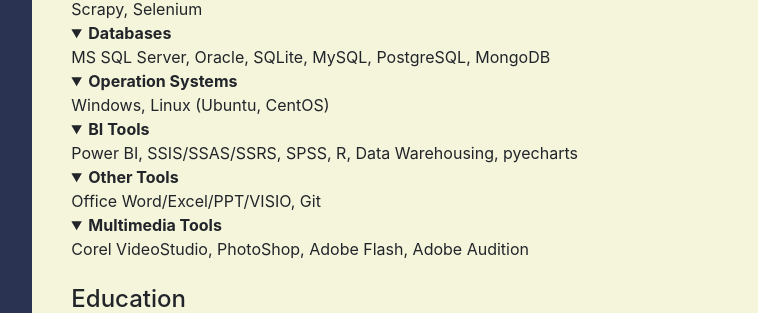
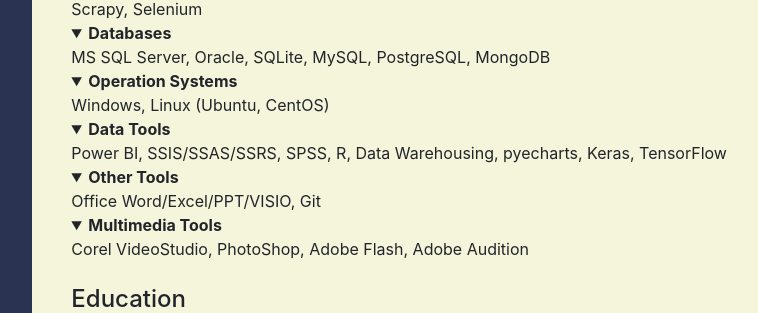
Before and after one commit to YizheZhang-Ervin/EasyEZ_V2, a Django app: page /introduction/ in a window 1280 px wide. Shown: the part 1278-1591 px from the top of the page, without its empty margins (181-939 px from the left). Run offline with Django 3.2, Linux system fonts and the light colour scheme; some libraries are stand-ins or nearby versions.

Commit message:
add skills

```diff
--- a/Blog/templates/fullstack.html
+++ b/Blog/templates/fullstack.html
@@ -21,7 +21,7 @@
                 <li><strong>Python Web</strong></li>
                 <p>Django, Tornado, Flask</p>
                 <li><strong>Python Data</strong></li>
-                <p>Numpy, Pandas, Scipy, Sklearn, matplotlib, pyecharts, etc.</p>
+                <p>Keras, TensorFlow, Numpy, Pandas, Scipy, Sklearn, matplotlib, pyecharts, etc.</p>
                 <li><strong>Python Finance</strong></li>
                 <p>mplfinance, investpy, trendet, pynance</p>
                 <li><strong>Python GUI/Game</strong></li>
--- a/Blog/templates/introduction.html
+++ b/Blog/templates/introduction.html
@@ -114,7 +114,7 @@
                     <details style="margin:0 auto " open=""><summary><b>Other Frameworks</b></summary>Scrapy, Selenium</details>
                     <details style="margin:0 auto " open=""><summary><b>Databases</b></summary>MS SQL Server, Oracle, SQLite, MySQL, PostgreSQL, MongoDB</details>
                     <details style="margin:0 auto " open=""><summary><b>Operation Systems</b></summary>Windows, Linux (Ubuntu, CentOS)</details>
-                    <details style="margin:0 auto " open=""><summary><b>BI Tools</b></summary>Power BI, SSIS/SSAS/SSRS, SPSS, R, Data Warehousing, pyecharts</details>
+                    <details style="margin:0 auto " open=""><summary><b>Data Tools</b></summary>Power BI, SSIS/SSAS/SSRS, SPSS, R, Data Warehousing, pyecharts, Keras, TensorFlow</details>
                     <details style="margin:0 auto " open=""><summary><b>Other Tools</b></summary>Office Word/Excel/PPT/VISIO, Git</details>
                     <details style="margin:0 auto " open=""><summary><b>Multimedia Tools</b></summary>Corel VideoStudio, PhotoShop, Adobe Flash, Adobe Audition</details>
                     <br>
```
